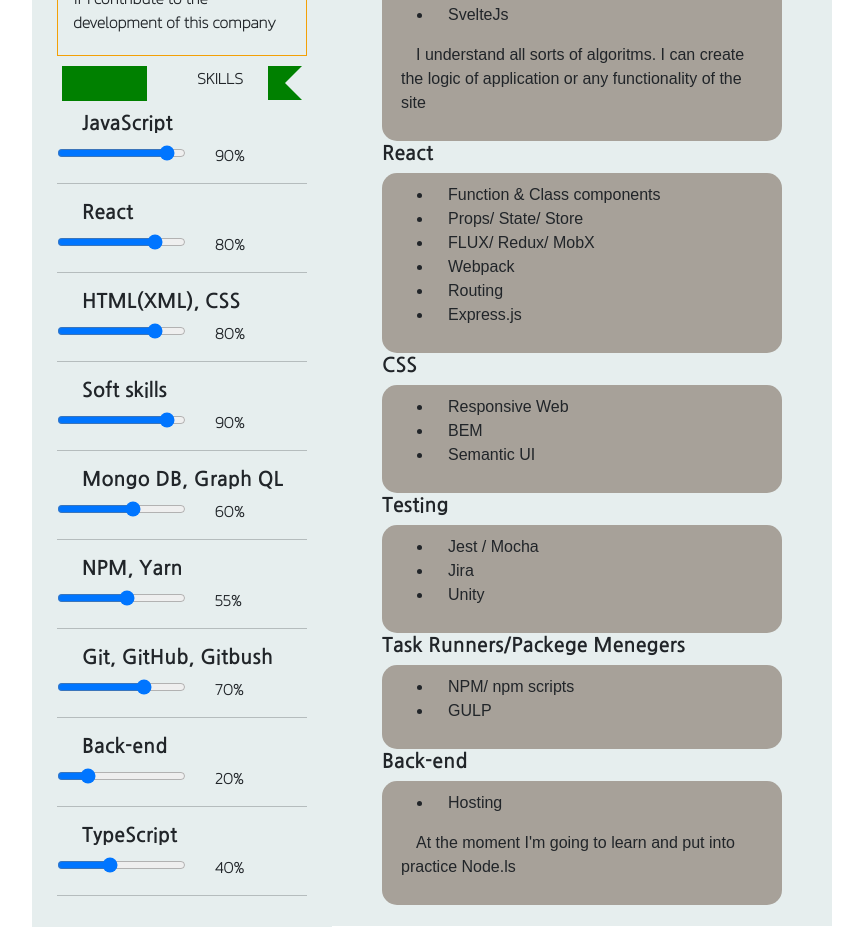
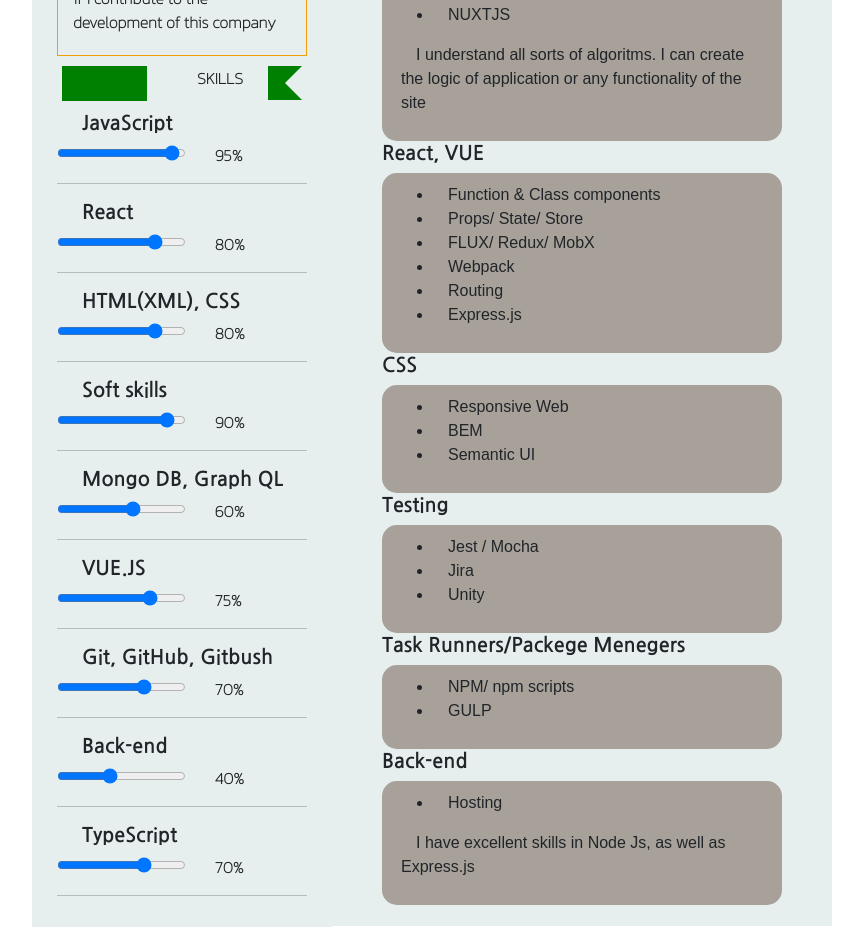
Before and after one commit to Shotambrat/resume, a plain HTML site: page index.html in a window 1280 px wide. Shown: the part 564-1501 px from the top of the page, without its empty margins (208-1071 px from the left). Drawn offline with nearby package versions, Linux system fonts and the light colour scheme; a web font is replaced by a local one.

Commit message:
пару модификации)

```diff
--- a/index.html
+++ b/index.html
@@ -18,7 +18,7 @@
             <div class="name-cont">
             <h1>Faizullin Abdukhakim</h1>
             </div>
-            <h5>Front-end(React)__Junior</h5>
+            <h5>Front-end(React,VUE)__Junior</h5>
         </div>
         <div class="photo">
             <img class="my-photo" src="my-photo.jpg" alt="myPhoto">
@@ -54,8 +54,8 @@
         <div class="skills-block">
             <div class="skill-blocks-graph">
                 <h5>JavaScript</h5>
-                <input type="range" name="Js" id="Js" min="0" max="100" value="90">
-                <label for="Js">90%</label>
+                <input type="range" name="Js" id="Js" min="0" max="100" value="95">
+                <label for="Js">95%</label>
                 <hr>
             </div>
             <div class="skill-blocks-graph">
@@ -83,9 +83,9 @@
                 <hr>
             </div>
             <div class="skill-blocks-graph">
-                <h5>NPM, Yarn</h5>
-                <input type="range" name="npm" id="npm" min="0" max="100" value="55">
-                <label for="npm">55%</label>
+                <h5>VUE.JS</h5>
+                <input type="range" name="npm" id="npm" min="0" max="100" value="75">
+                <label for="npm">75%</label>
                 <hr>
             </div>
             <div class="skill-blocks-graph">
@@ -96,14 +96,14 @@
             </div>
             <div class="skill-blocks-graph">
                 <h5>Back-end</h5>
-                <input type="range" name="BE" id="BE" min="0" max="100" value="20">
-                <label for="Js">20%</label>
+                <input type="range" name="BE" id="BE" min="0" max="100" value="40">
+                <label for="Js">40%</label>
                 <hr>
             </div>
             <div class="skill-blocks-graph">
                 <h5>TypeScript</h5>
-                <input type="range" name="TS" id="TS" min="0" max="100" value="40">
-                <label for="Js">40%</label>
+                <input type="range" name="TS" id="TS" min="0" max="100" value="70">
+                <label for="Js">70%</label>
                 <hr>
             </div>
         </div>
@@ -133,7 +133,7 @@
                     <li>NEXT.js</li>
                     <li>Anime.js</li>
                     <li>RxJs</li>
-                    <li>SvelteJs</li>
+                    <li>NUXTJS</li>
                 </ul>
                 <p>
                     I understand all sorts of algoritms. I can create the logic of application or any functionality of the site
@@ -141,7 +141,7 @@
             </div>
         </div>
         <div class="rect-container">
-            <h5>React</h5>
+            <h5>React, VUE</h5>
             <div class="details-block">
                 <ul>
                     <li>
@@ -191,7 +191,7 @@
                     <li>Hosting</li>
                 </ul>
                 <p>
-                    At the moment I'm going to learn and put into practice Node.ls
+                    I have excellent skills in Node Js, as well as Express.js
                 </p>
             </div>
         </div>
```
